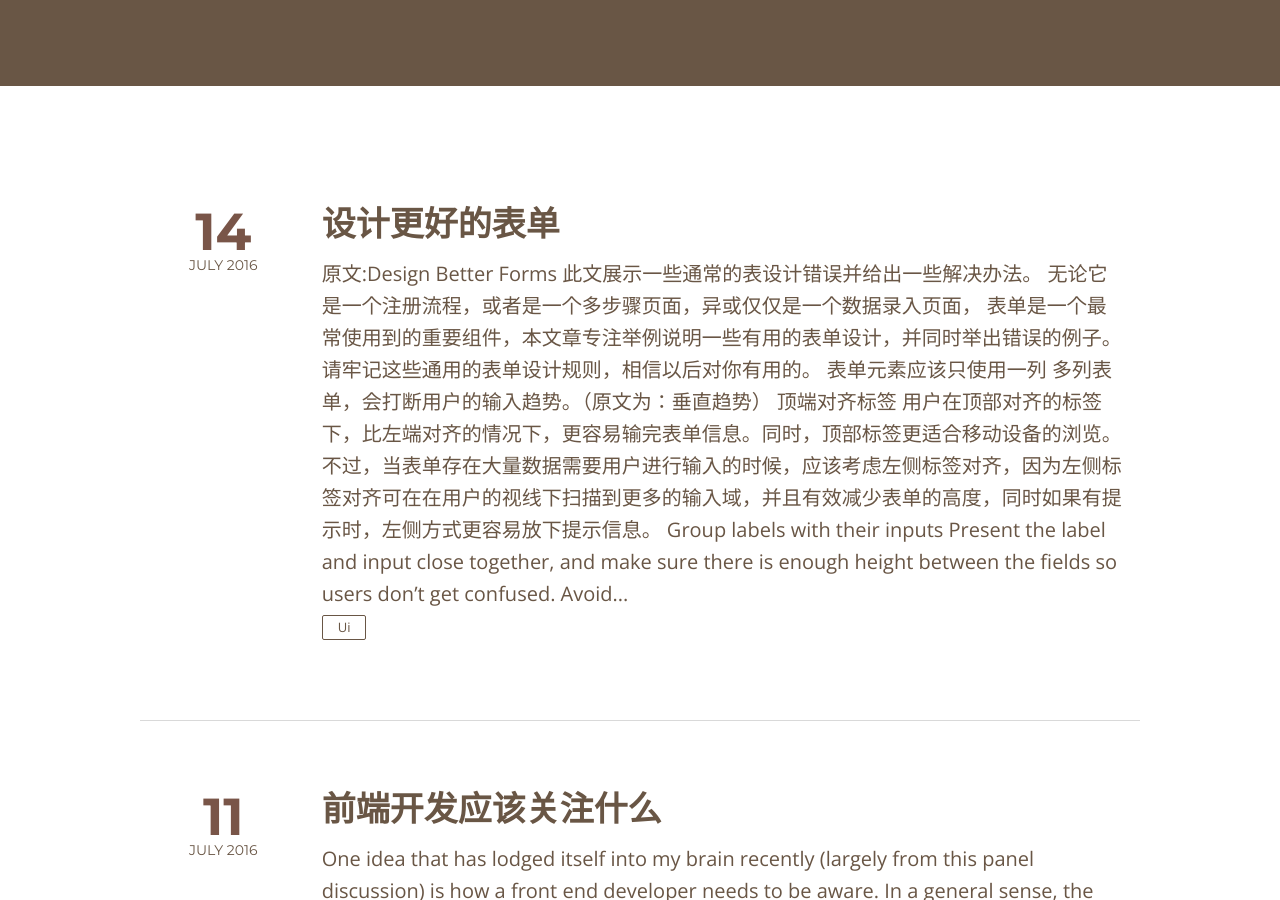
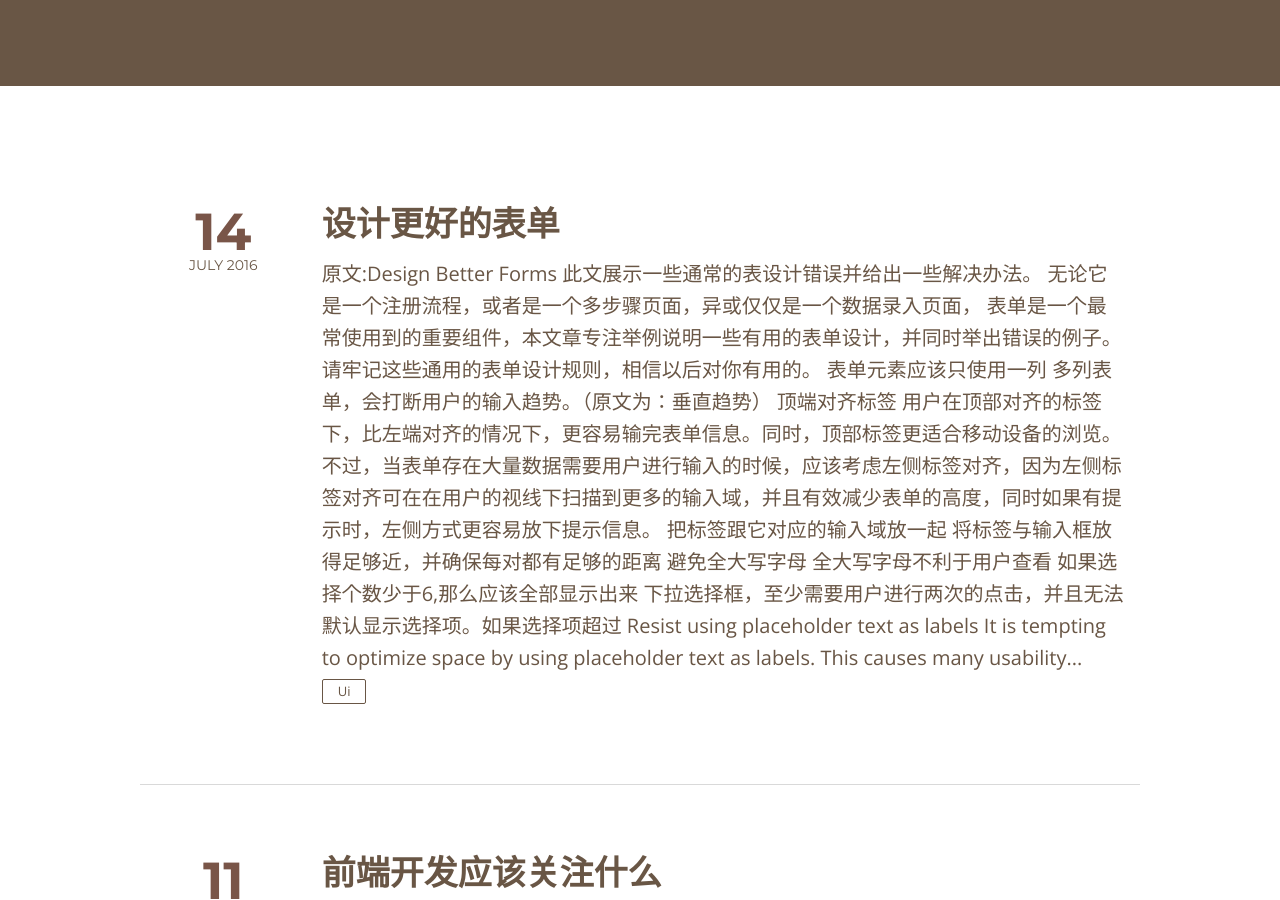
Before and after one commit to guocailee/guocailee.github.io, a Jekyll site: the page built from index.html, in a window 1280 px wide and 900 px high, scrolled down 438 px. Built offline with Jekyll 4.4.1, drawn with Linux system fonts in a browser that asks for light colours; nearby versions of some CDN libraries; the list of posts is cut into pages by our own code.

Commit message:
update post

```diff
--- a/_posts/2016-07-14-Design-Better-Forms.md
+++ b/_posts/2016-07-14-Design-Better-Forms.md
@@ -32,27 +32,27 @@ share: true
 
 ---
 
-### Group labels with their inputs
+### 把标签跟它对应的输入域放一起
 
 ![](/images/post/better-forms/4.jpeg)
 
-> Present the label and input close together, and make sure there is enough height between the fields so users don’t get confused.
+> 将标签与输入框放得足够近，并确保每对都有足够的距离
 
 ---
 
-### Avoid all caps
+### 避免全大写字母
 
 ![](/images/post/better-forms/5.jpeg)
 
-> All caps is more difficult to read and scan.
+> 全大写字母不利于用户查看
 
 ---
 
-### Show all selection options if under 6
+### 如果选择个数少于6,那么应该全部显示出来
 
 ![](/images/post/better-forms/6.jpeg)
 
-> Placing options in a selector drop-down requires two clicks, and hides the options. Use an input selector if there are over 5 options. Incorporate contextual search within the drop-down if there are over 25 options.
+> 下拉选择框，至少需要用户进行两次的点击，并且无法默认显示选择项。如果选择项超过
 
 ---
 
@@ -134,3 +134,12 @@ share: true
 ![](/images/post/better-forms/16.jpeg)
 
 > Users think in batches, and long forms can feel overwhelming. By creating logical groups the user will make sense of the form much faster.
+
+### Why ask?
+
+Omit optional fields and think of other ways to collect data. Always ask yourself if the question can be inferred, postponed, or completely excluded.
+Data entry is increasingly automated. For example, mobile and wearable devices collect large amounts of data without the user’s conscious awareness. Think of ways you can leverage social, conversational UI, SMS, email, voice, OCR, location, fingerprint, biometric, etc.
+
+### Make it fun
+
+Life is short. No one wants to fill out a form. Be conversational. Be funny. Gradually engage. Do the unexpected. It is the role of the designer to express their company’s brand to elicit an emotional reaction. If done correctly, it will increase completion rates. Just make sure you don’t violate the rules listed above.
```
